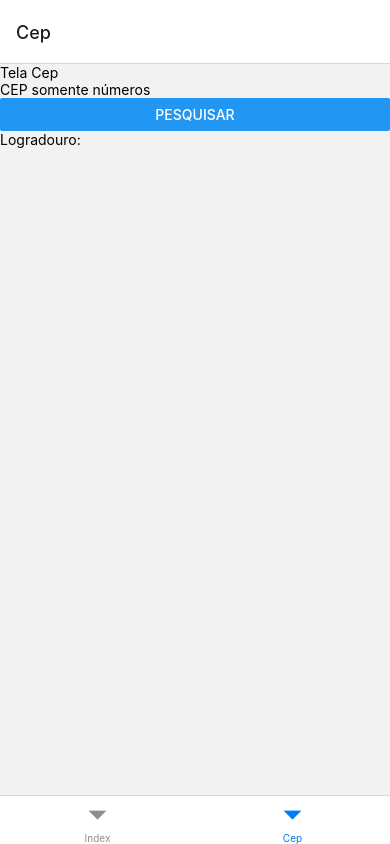
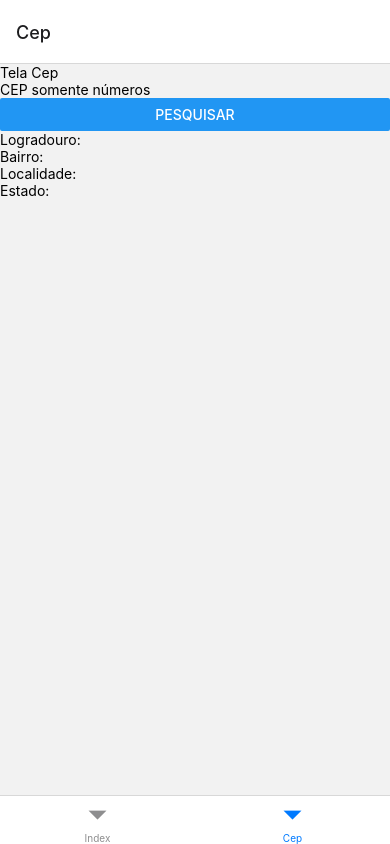
Before and after one commit to aefonso/API_Test, a React Native app: screen /Cep in a window 390 px wide. Built offline with nearby package versions, Linux system fonts and the light colour scheme.

Commit message:
feat(Cep): Update text

```diff
--- a/src/pages/Cep.js
+++ b/src/pages/Cep.js
@@ -23,6 +23,9 @@ export default props => {
                  onPress={buscarCep}
             />
             <Text>Logradouro: {cepResultado.logradouro} </Text>
+            <Text>Bairro: {cepResultado.bairro} </Text>
+            <Text>Localidade: {cepResultado.localidade} </Text>
+            <Text>Estado: {cepResultado.uf} </Text>
         </View>
     )
 }
```
